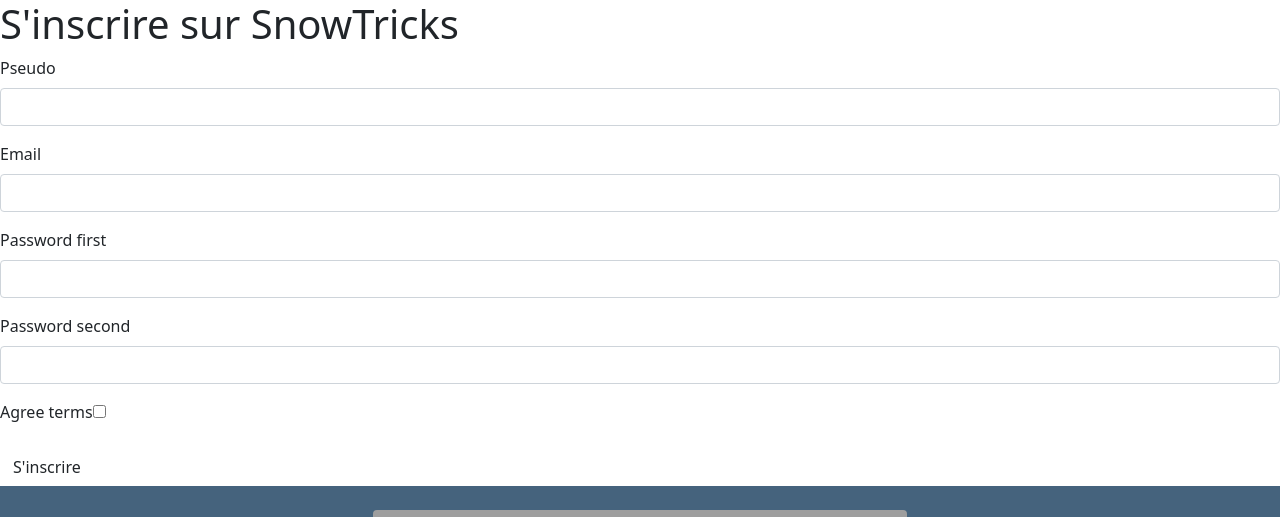
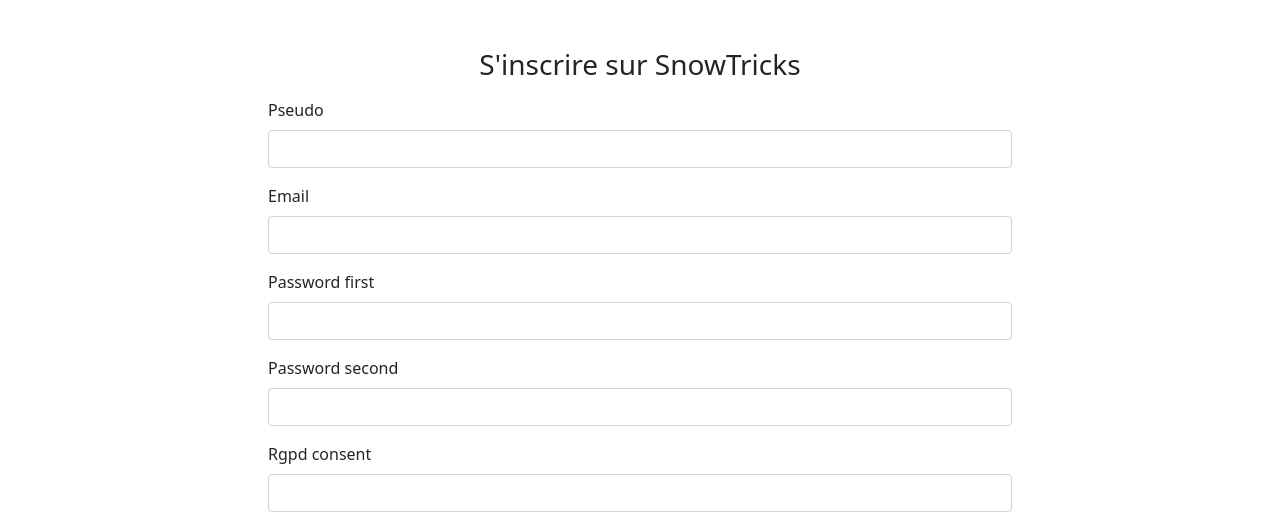
Before and after one commit to bernikw/Projet-6, a Symfony app: template templates/registration/register.html.twig in a window 1280 px wide. Shown: the part 56-573 px from the top of the page. Run offline with Twig, Linux system fonts and the light colour scheme; the template is opened without the code that fills it, so the values that code supplies are empty; form fields are guessed from the names that the template uses; some libraries are stand-ins or nearby versions; grey boxes are pictures that could not be loaded.

Commit message:
Styling form

```diff
--- a/templates/registration/register.html.twig
+++ b/templates/registration/register.html.twig
@@ -7,21 +7,35 @@
         <div class="alert alert-danger" role="alert">{{ flash_error }}</div>
     {% endfor %}
 
-    <h1>S'inscrire sur SnowTricks</h1>
+    <section class="container my-5">
+    <div class="form-group row">
+        <div class"col">
 
+    <h1 class="text-center h3 mb-3 font-weight-normal">S'inscrire sur SnowTricks</h1>
+ <div class="col-lg-8 mx-auto">
     {{ form_start(registrationForm) }}
+        <div class="mb-3">
         {{ form_row(registrationForm.pseudo) }}
+        </div>
+        <div class="mb-3">
         {{ form_row(registrationForm.email) }}
-       {# {{ form_row(registrationForm.Password, {
-            label: 'Password'
-        }) }} #}
-        {# .first and .second may vary in your use - see the note below #}
+        </div>
+        <div class="mb-3">
+        {{ form_row(registrationForm.password.first) }}
+        </div>
+        <div class="mb-3">
+        {{ form_row(registrationForm.password.second) }}
+        </div>
 
-        {{ form_row(registrationForm.password.first) }}
-        {{ form_row(registrationForm.password.second) }}
-        {{ form_row(registrationForm.agreeTerms) }}
+        {{ form_row(registrationForm.RgpdConsent) }}
 
+         <div class="d-grid gap-2 col-3 mx-auto my-5">
+        <button type="submit" class="btn btn-lg btn-primary mt-3" style="background-color: #45637d;">S'inscrire</button>
+        </div>
 
-        <button type="submit" class="btn">S'inscrire</button>
     {{ form_end(registrationForm) }}
+</div>
+            </div>
+        </div>
+    </section>
 {% endblock %}
```
Also changed, not shown: src/Form/RegistrationFormType.php (+20 -6 lines), templates/security/login.html.twig (+3 -5 lines).
